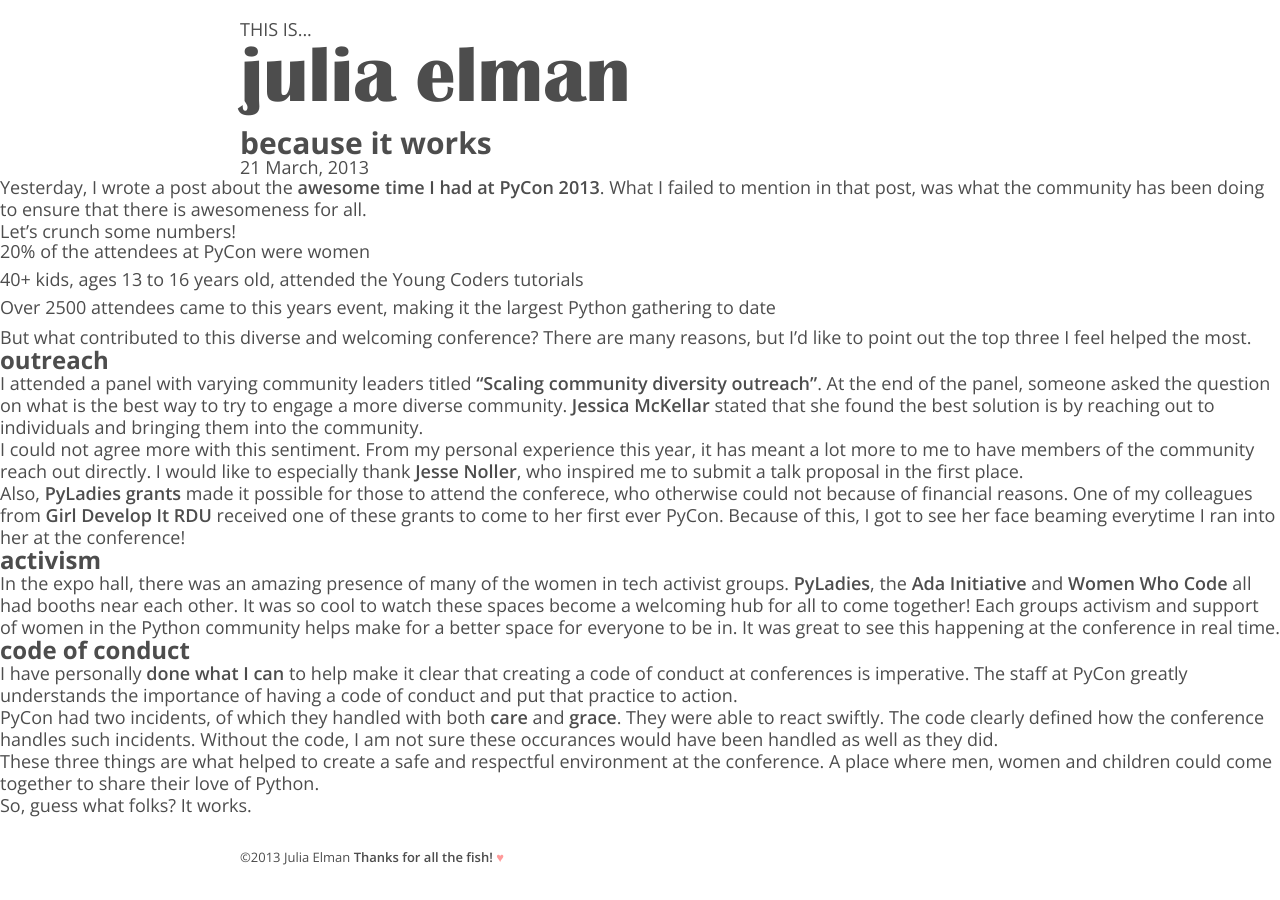
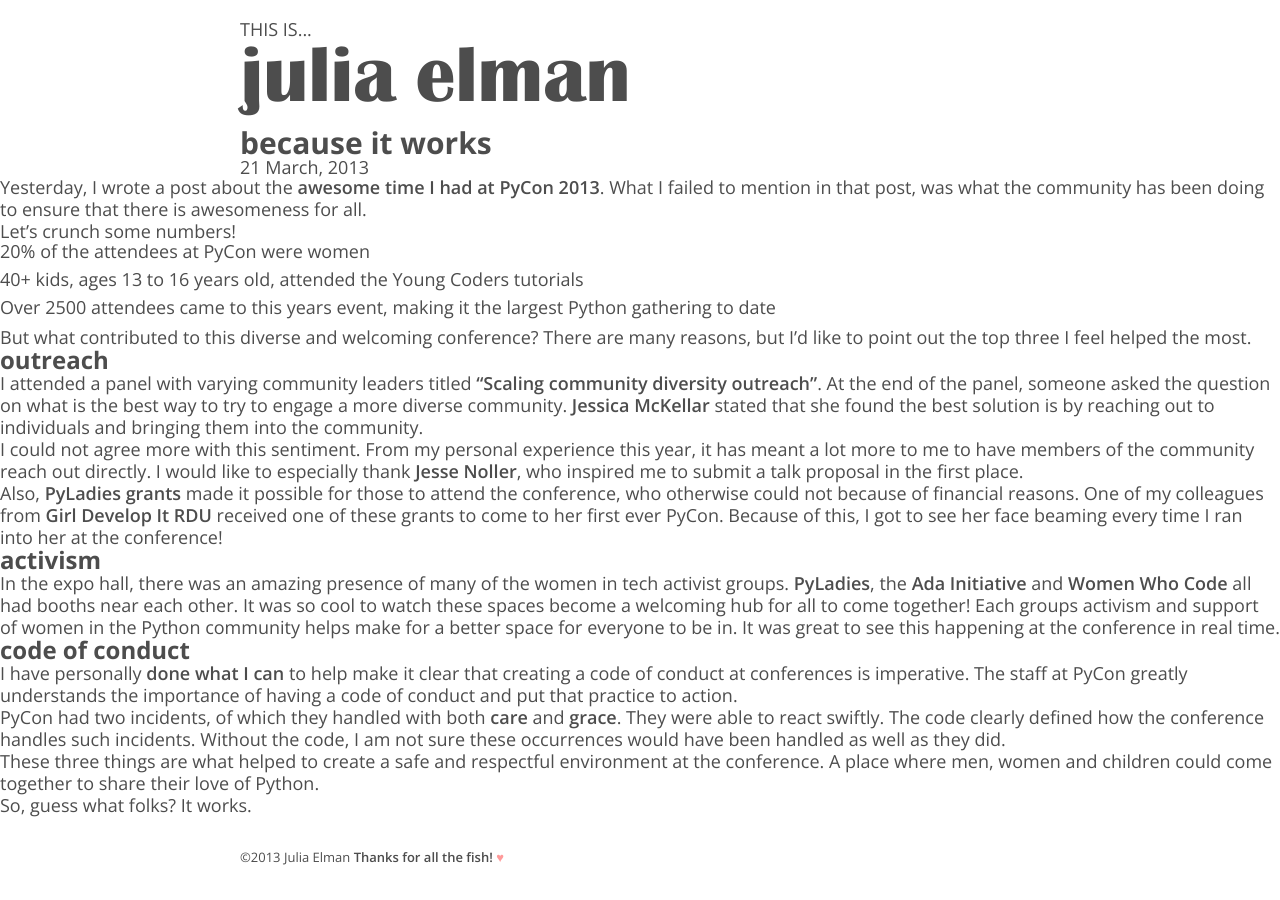
Before and after one commit to juliaelman/juliaelman.github.io, a Jekyll site: the page built from _posts/2013-03-21-because-it-works.md, in a window 1280 px wide. Built offline with Jekyll 4.4.1, drawn with Linux system fonts in a browser that asks for light colours; some web fonts are replaced; Markdown is read by kramdown in place of the engine named in the settings.

Commit message:
Fixing typos in post.

```diff
--- a/_posts/2013-03-21-because-it-works.md
+++ b/_posts/2013-03-21-because-it-works.md
@@ -20,7 +20,7 @@
 
 I could not agree more with this sentiment. From my personal experience this year, it has meant a lot more to me to have members of the community reach out directly. I would like to especially thank [Jesse Noller](http://jessenoller.com/), who inspired me to submit a talk proposal in the first place.
 
-Also, [PyLadies grants](https://us.pycon.org/2013/assistance/) made it possible for those to attend the conferece, who otherwise could not because of financial reasons. One of my colleagues from [Girl Develop It RDU](http://www.meetup.com/Girl-Develop-It-RDU/) received one of these grants to come to her first ever PyCon. Because of this, I got to see her face beaming everytime I ran into her at the conference!
+Also, [PyLadies grants](https://us.pycon.org/2013/assistance/) made it possible for those to attend the conference, who otherwise could not because of financial reasons. One of my colleagues from [Girl Develop It RDU](http://www.meetup.com/Girl-Develop-It-RDU/) received one of these grants to come to her first ever PyCon. Because of this, I got to see her face beaming every time I ran into her at the conference!
 
 ####activism
 
@@ -30,7 +30,7 @@
 
 I have personally [done what I can](http://letsgetlouder.com/) to help make it clear that creating a code of conduct at conferences is imperative. The staff at PyCon greatly understands the importance of having a code of conduct and put that practice to action.
 
-PyCon had two incidents, of which they handled with both [care](http://pycon.blogspot.com/2013/03/pycons-response-to-inapropriate.html) and [grace](http://pycon.blogspot.com/2013/03/pycon-response-to-inappropriate.html). They were able to react swiftly. The code clearly defined how the conference handles such incidents. Without the code, I am not sure these occurances would have been handled as well as they did.
+PyCon had two incidents, of which they handled with both [care](http://pycon.blogspot.com/2013/03/pycons-response-to-inapropriate.html) and [grace](http://pycon.blogspot.com/2013/03/pycon-response-to-inappropriate.html). They were able to react swiftly. The code clearly defined how the conference handles such incidents. Without the code, I am not sure these occurrences would have been handled as well as they did.
 
 These three things are what helped to create a safe and respectful environment at the conference. A place where men, women and children could come together to share their love of Python.
 
```
